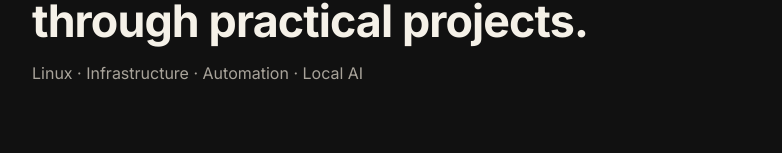
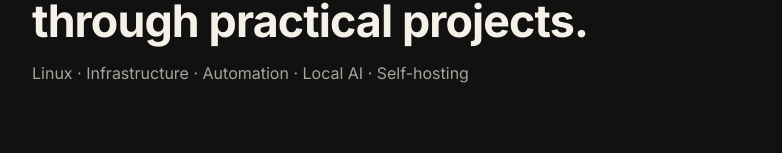
Before and after one commit to jotatw/joao-gabriel-portfolio, a React (Vite) app: page / in a window 1280 px wide. Shown: the part 220-373 px from the top of the page, without its empty margins (248-1030 px from the left). Built offline with nearby package versions, Linux system fonts and the light colour scheme.

Commit message:
feat: add Self-hosting to ABOUT tagline

```diff
--- a/src/App.tsx
+++ b/src/App.tsx
@@ -14,8 +14,8 @@ function App() {
           <br />
           through practical projects.
         </h1>
-        <p className="tagline">
-          Linux · Infrastructure · Automation · Local AI
+                <p className="tagline">
+          Linux · Infrastructure · Automation · Local AI · Self-hosting
         </p>
       </section>
 
```
